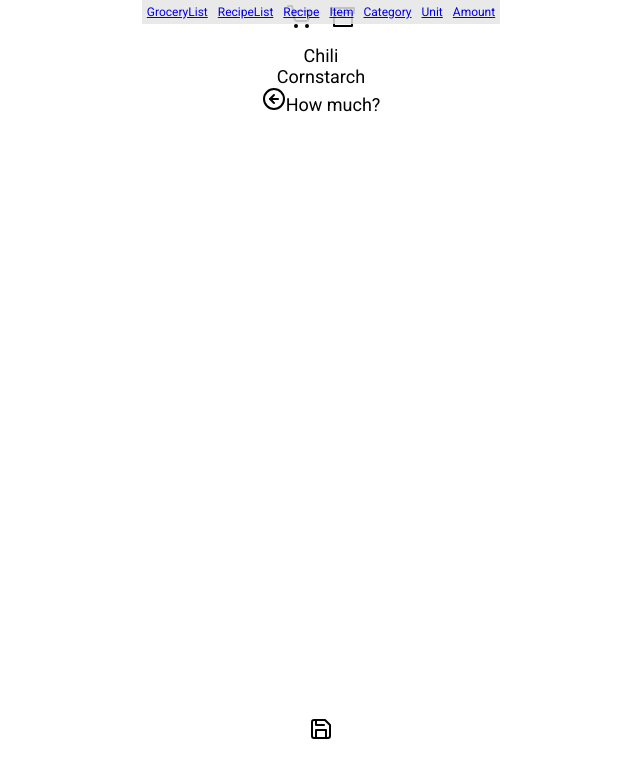
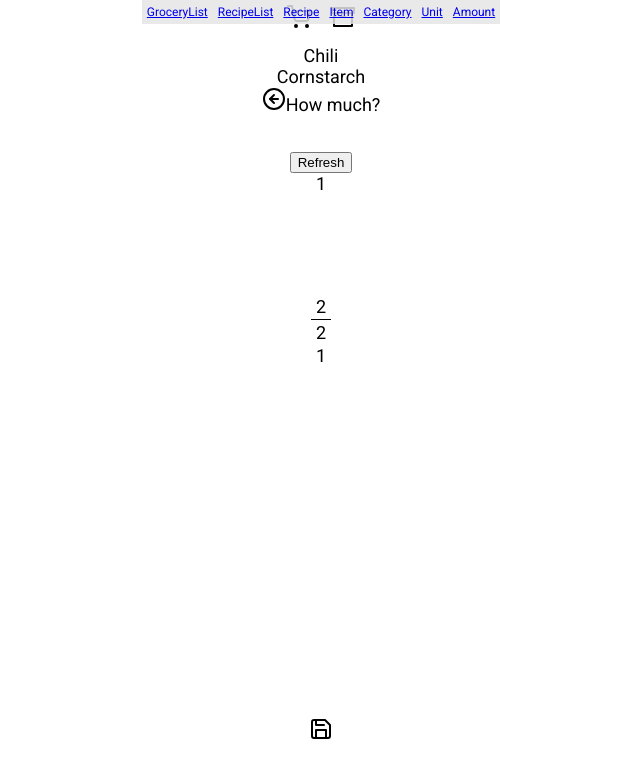
Before and after one commit to NiftyOctopus/lychee-list, a Vue app: page /amount in a window 1280 px wide. Shown: the top 778 px of the page, without its empty margins (319-959 px from the left). Built offline with nearby package versions, Linux system fonts and the light colour scheme.

Commit message:
Working on Fraction components

```diff
--- /dev/null
+++ b/src/components/Fraction.vue
@@ -0,0 +1,71 @@
+<template>
+    <div class='fraction'>
+        <div class='numerator'  >{{ fraction.n }}</div>
+        <div class='denominator'>{{ fraction.d }}</div>
+        <div>{{ fraction.n / fraction.d }}</div>
+    </div>
+</template>
+
+
+
+<script>
+    //import SubComponent from '../components/SubComponent'
+
+    export default {
+        name: 'fraction',
+        components: { /* Subcomponents */ },
+        props: ['value'],
+        data() { return {
+            denominators: [2, 3, 4, 8, 16]
+        }},
+        beforeCreate() {},
+        created() {},
+        mounted() {},
+        updated() {},
+        computed: {
+            fraction() {
+                let min = 1
+                let d, x, n, e
+                let fraction = {}
+
+                for(let i in this.denominators) {
+                    d = this.denominators[i]
+                    x = this.value * d
+                    n = Math.round(x)
+                    e = x % 1
+
+                    if(e < min) {
+                        min = e
+                        fraction = { n, d }
+                    }
+                }
+
+                return fraction
+            }
+        },
+        watch: {
+
+        },
+        methods: {
+
+        }
+    }
+</script>
+
+
+
+<style scoped>
+    .fraction {
+        margin-top: 100px;
+        display: inline-block;
+        /* border: 1px solid red; */
+    }
+
+    .numerator {
+        border-bottom: 1px solid black;
+    }
+
+    .numerator, .denominator {
+        padding: 2px 5px;
+    }
+</style>
--- a/src/views/AmountView.vue
+++ b/src/views/AmountView.vue
@@ -1,6 +1,9 @@
 <template>
     <div class='amount-view view'>
         <view-header title='How much?'></view-header>
+        <div style='margin-top: 150px'><button @click='getRandomValue'>Refresh</button></div>
+        <div>{{ value }}</div>
+        <fraction :value='value'></fraction>
         <view-footer :allowSave=true @save='saveItem'></view-footer>
     </div>
 </template>
@@ -10,12 +13,13 @@
 <script>
     import ViewHeader from '../components/ViewHeader'
     import ViewFooter from '../components/ViewFooter'
+    import Fraction   from '../components/Fraction'
 
     export default {
         name: 'amount-view',
-        components: { ViewHeader, ViewFooter },
+        components: { ViewHeader, ViewFooter, Fraction },
         props: [/* Inputs */],
-        data() { return { /* Local variables */ }},
+        data() { return { value: 1 }},
         beforeCreate() {},
         created() {},
         mounted() {},
@@ -32,6 +36,9 @@
             saveItem() {
                 this.$store.commit('saveItem')
                 this.$router.push('/')
+            },
+            getRandomValue() {
+                this.value = Math.random()
             }
         }
     }
```
